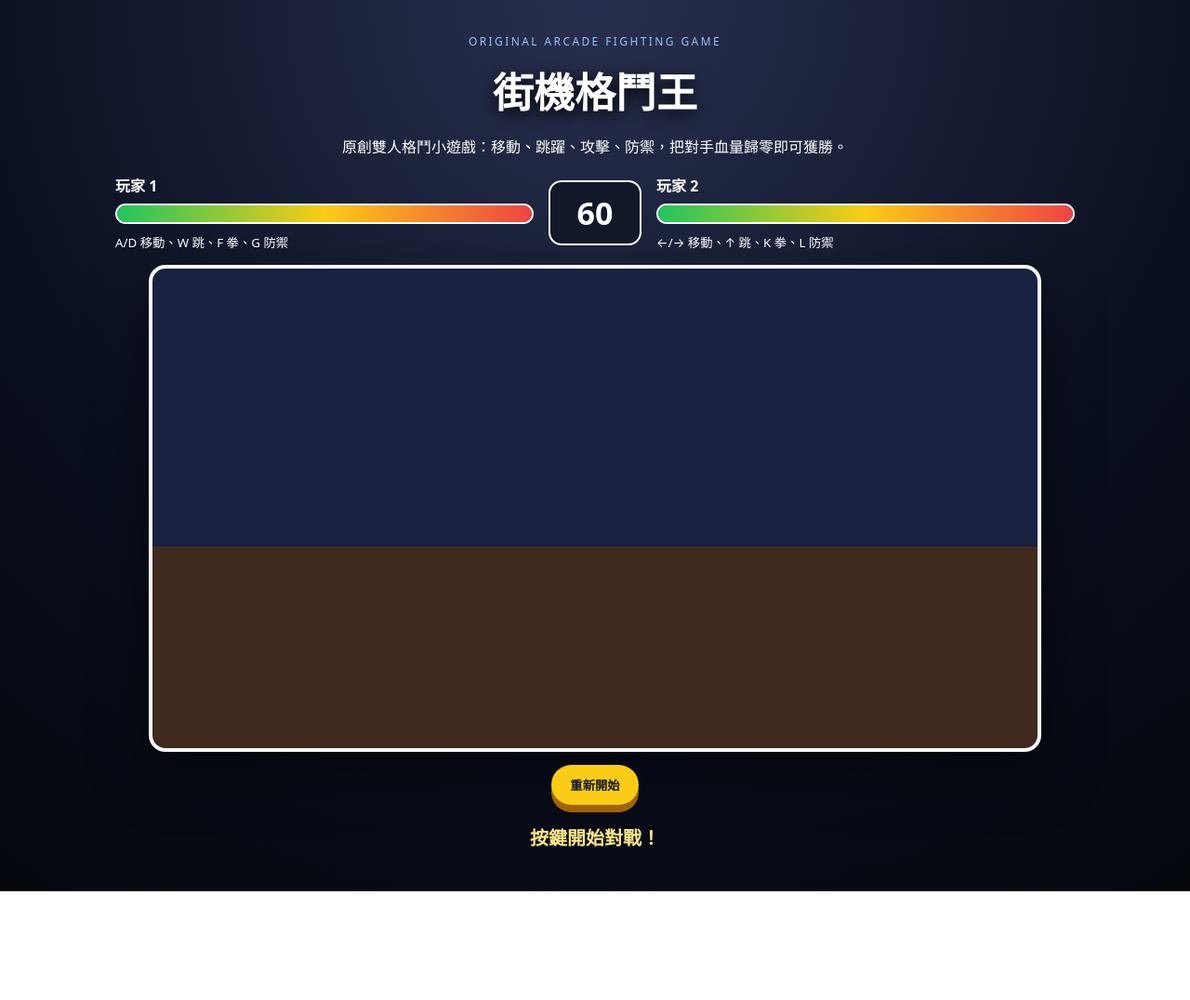
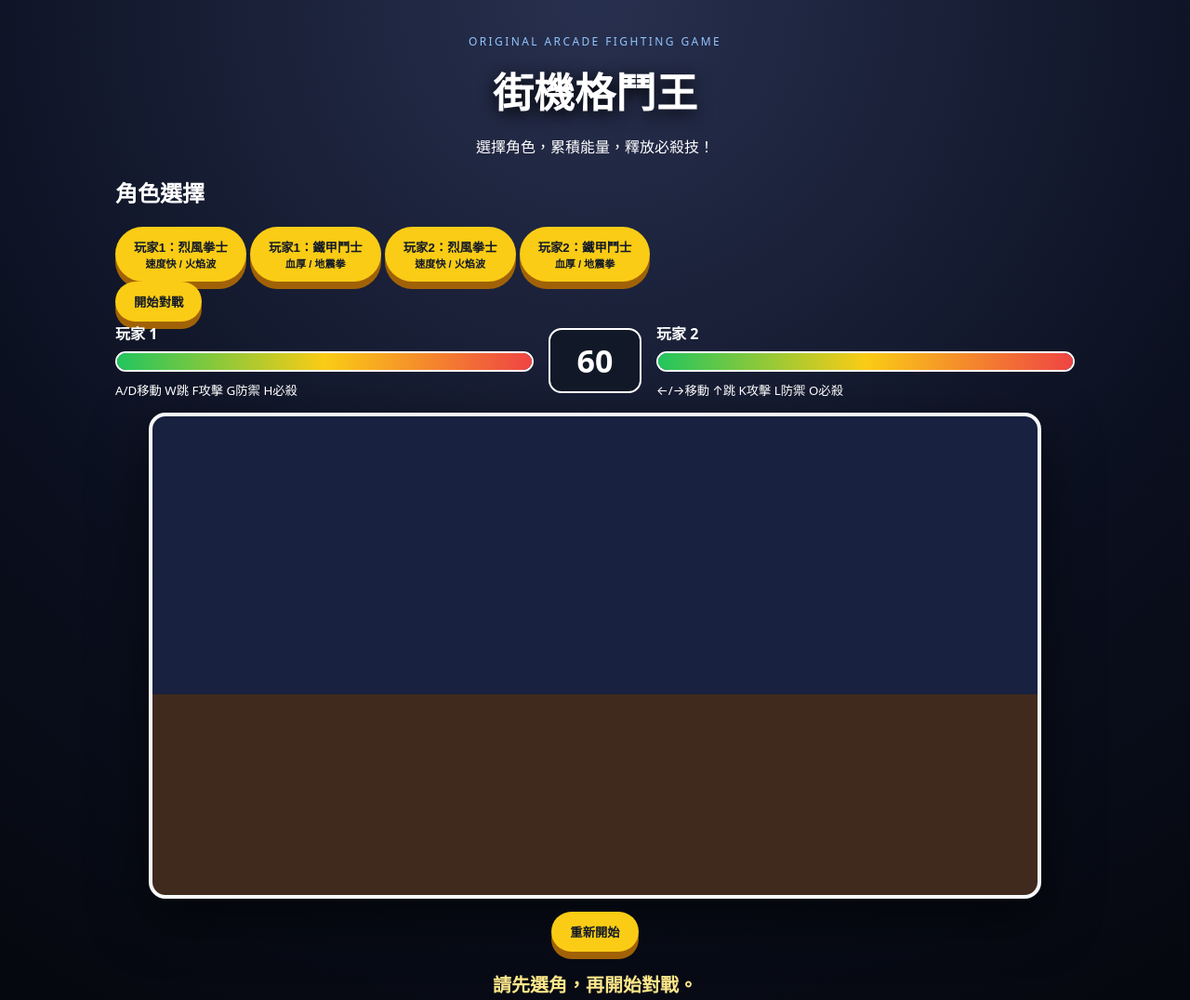
Before and after one commit to BoyauC/claucodex-maker, a plain HTML site: page index.html in a window 1280 px wide. Shown: the whole page at 93% size. Before the commit the page ends 959 px from the top, so only its background shows below. Drawn offline with Linux system fonts and the light colour scheme.

Commit message:
Add character select markup and special move HUD

```diff
--- a/index.html
+++ b/index.html
@@ -11,20 +11,31 @@
     <header>
       <p class="tag">Original Arcade Fighting Game</p>
       <h1>街機格鬥王</h1>
-      <p>原創雙人格鬥小遊戲：移動、跳躍、攻擊、防禦，把對手血量歸零即可獲勝。</p>
+      <p>選擇角色，累積能量，釋放必殺技！</p>
     </header>
 
+    <section id="select" class="select">
+      <h2>角色選擇</h2>
+      <div class="cards">
+        <button class="card" data-player="1" data-fighter="ryu">玩家1：烈風拳士<br><small>速度快 / 火焰波</small></button>
+        <button class="card" data-player="1" data-fighter="tank">玩家1：鐵甲鬥士<br><small>血厚 / 地震拳</small></button>
+        <button class="card" data-player="2" data-fighter="ryu">玩家2：烈風拳士<br><small>速度快 / 火焰波</small></button>
+        <button class="card" data-player="2" data-fighter="tank">玩家2：鐵甲鬥士<br><small>血厚 / 地震拳</small></button>
+      </div>
+      <button id="start" class="primary">開始對戰</button>
+    </section>
+
     <section class="hud">
-      <div><strong>玩家 1</strong><div class="bar"><span id="p1hp"></span></div><small>A/D 移動、W 跳、F 拳、G 防禦</small></div>
+      <div><strong id="p1name">玩家 1</strong><div class="bar"><span id="p1hp"></span></div><div class="energy"><span id="p1en"></span></div><small>A/D移動 W跳 F攻擊 G防禦 H必殺</small></div>
       <div class="timer" id="timer">60</div>
-      <div><strong>玩家 2</strong><div class="bar"><span id="p2hp"></span></div><small>←/→ 移動、↑ 跳、K 拳、L 防禦</small></div>
+      <div><strong id="p2name">玩家 2</strong><div class="bar"><span id="p2hp"></span></div><div class="energy"><span id="p2en"></span></div><small>←/→移動 ↑跳 K攻擊 L防禦 O必殺</small></div>
     </section>
 
     <canvas id="game" width="960" height="520"></canvas>
 
     <section class="controls">
       <button id="restart">重新開始</button>
-      <p id="message">按鍵開始對戰！</p>
+      <p id="message">請先選角，再開始對戰。</p>
     </section>
   </main>
   <script src="script.js"></script>
```
